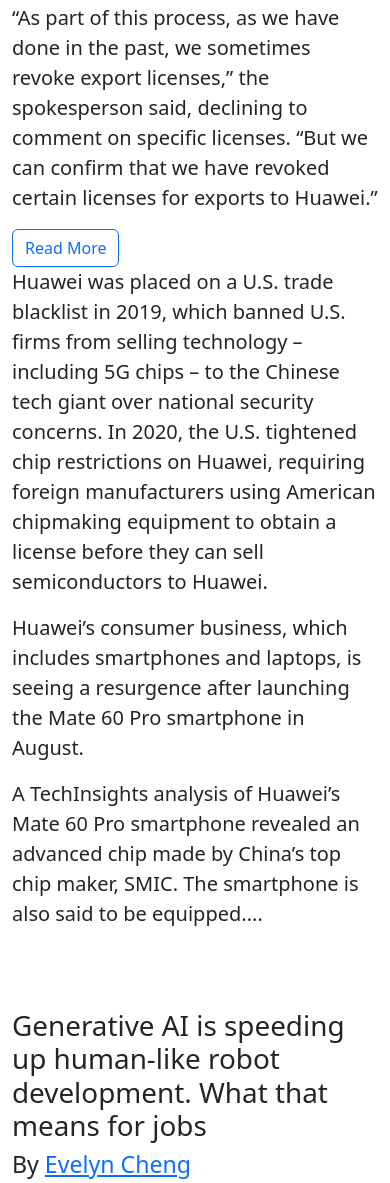
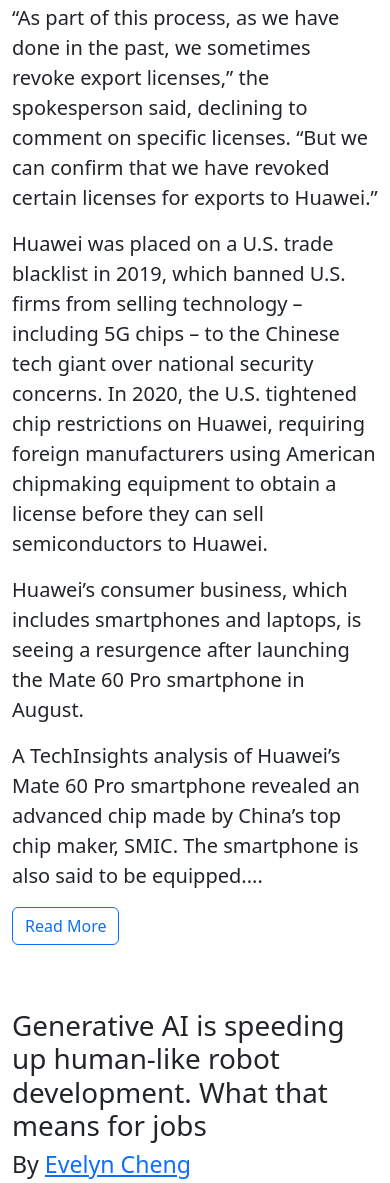
Before and after one commit to frisrsyd/TMRafi-Project-2, a plain HTML site: page index.html in a window 390 px wide. Shown: the part 1684-2867 px from the top of the page. Drawn offline with nearby package versions, Linux system fonts and the light colour scheme.

Commit message:
fix: button position

```diff
--- a/index.html
+++ b/index.html
@@ -81,7 +81,6 @@
                 <p class="fs-5">
                     “As part of this process, as we have done in the past, we sometimes revoke export licenses,”  the spokesperson said, declining to comment on specific licenses. “But we can confirm that we have revoked certain licenses for exports to Huawei.”
                 </p>
-                <a href="https://www.cnbc.com/2024/05/08/us-revokes-some-export-licenses-to-sell-chips-to-chinas-huawei.html" class="btn btn-outline-primary float-start" target="_blank">Read More</a>
             </div>
             <div class="col-md-6">
                 <p class="fs-5">
@@ -93,6 +92,11 @@
                 <p class="fs-5">
                     A TechInsights analysis of Huawei’s Mate 60 Pro smartphone revealed an advanced chip made by China’s top chip maker, SMIC. The smartphone is also said to be equipped....
                 </p>
+            </div>
+        </div>
+        <div class="row d-flex">
+            <div class="col-md-3">
+                <a href="https://www.cnbc.com/2024/05/08/us-revokes-some-export-licenses-to-sell-chips-to-chinas-huawei.html" class="btn btn-outline-primary float-start" target="_blank">Read More</a>
             </div>
         </div>
     </section>
@@ -148,7 +152,11 @@
                 <p class="fs-5">
                     “It has accelerated our entire research and development cycle,” he said.
                 </p>
-                <a href="https://www.cnbc.com/2024/05/08/how-generative-chatgpt-like-ai-is-accelerating-humanoid-robots.html" class="btn btn-outline-primary float-end" target="_blank">Read More</a>
+            </div>
+            <div class="row d-flex">
+                <div class="col-md-3">
+                    <a href="https://www.cnbc.com/2024/05/08/how-generative-chatgpt-like-ai-is-accelerating-humanoid-robots.html" class="btn btn-outline-primary float-start" target="_blank">Read More</a>
+                </div>
             </div>
         </div>
     </section>
```
